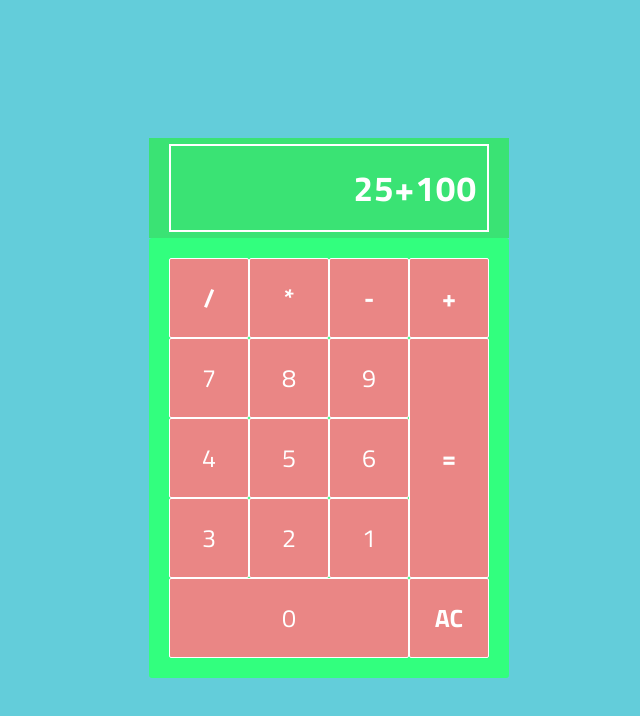
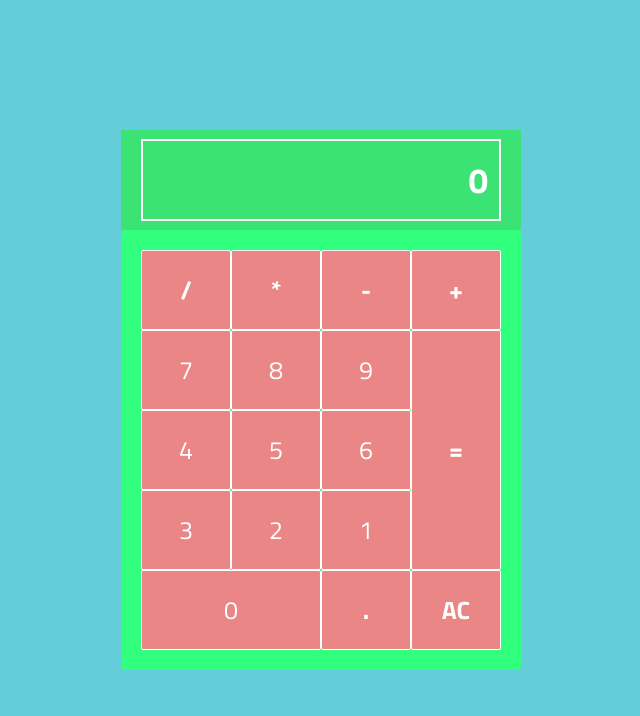
Before and after one commit to lubomfim/calculadora-react, a React app: page / in a window 1280 px wide. Shown: the whole page, without its empty margins (319-959 px from the left). Built offline with nearby package versions, Linux system fonts and the light colour scheme.

Commit message:
Update readme e estrutura de pastas

```diff
--- a/src/components/App.js
+++ /dev/null
@@ -1,8 +0,0 @@
-import "./App.css";
-import React from "react";
-
-const App = (props) => {
-  return <button className={props.type}>{props.value}</button>;
-};
-
-export default App;
--- /dev/null
+++ b/src/components/Buttons.css
@@ -0,0 +1,26 @@
+button {
+  cursor: pointer;
+  border: 1px solid white;
+  border-radius: 2px;
+  outline: none;
+
+  transition: all 0.5s ease;
+  background-color: #ea8685;
+  font-size: 25px;
+  color: white;
+  font-family: 'Titillium Web',
+    sans-serif;
+}
+
+
+button:active {
+  background-color: #f5cd79;
+}
+
+button:hover {
+  background-color: #f5cd79;
+}
+
+button:not(.number) {
+  font-weight: 700;
+}
--- /dev/null
+++ b/src/components/Buttons.jsx
@@ -0,0 +1,10 @@
+import "./Buttons.css";
+import React from "react";
+
+const Buttons = (props) => {
+  return (
+    <button className={props.type} onClick={e => props.click && props.click(props.value)}>{props.value}</button>
+  )
+};
+
+export default Buttons;
--- /dev/null
+++ b/src/components/Calculadora.css
@@ -0,0 +1,25 @@
+.main {
+  max-width: 400px;
+  min-width: 400px;
+  width: 98%;
+}
+
+.calculadora {
+  background-color: #32ff7e;
+  color: black;
+  padding: 20px;
+  border-radius: 3px;
+
+  display: grid;
+  grid-template-columns: repeat(4, 1fr);
+  grid-template-rows: repeat(5, 80px);
+}
+
+
+.zero {
+  grid-area: 5/ span 2;
+}
+
+.result {
+  grid-area: span 3 / 4
+}
--- /dev/null
+++ b/src/components/Calculadora.jsx
@@ -0,0 +1,98 @@
+import "./Calculadora.css";
+import React, { Component  } from "react";
+
+import Buttons from './Buttons'
+import Display from './Display'
+
+class Calculadora extends Component {
+  constructor(props) {
+    super(props)
+
+    this.state = {
+      display: '0',
+      valores: [0, 0],
+      current: 0,
+      operation: null,
+    }
+
+    this.limpar = this.limpar.bind(this)
+    this.addOperador = this.addOperador.bind(this)
+    this.addDigito = this.addDigito.bind(this)
+  }
+
+
+  limpar() {
+    this.setState(state => ({
+      display: '0',
+      valores: [0, 0],
+      operation: null
+    }))
+  }
+
+  addOperador(operacao) {
+   switch(operacao) {
+     case "+":
+     break;
+     case "-":
+     console.log(operacao)
+     break;
+     case "*":
+     console.log(operacao)
+     break;
+     case "/":
+     console.log(operacao)
+     break;
+     case "=":
+     console.log(operacao)
+     break;
+     default:
+     console.log(operacao)
+     break;
+
+   }
+  }
+
+  addDigito(n) {
+    if (n === '.' && this.state.inicial.includes('.')) {
+      return
+    } else {
+      this.setState(state => ({
+        display: state.display === '0' ? state.display = n : state.display += n
+      }))
+    }
+  }
+
+  render() {
+    return (
+   <div className="main">
+    <div className="display">
+      <Display operacao={this.state.display}/>
+    </div>
+    <div className="calculadora">
+      <Buttons value="/" type="symbol" click={this.addOperador}/>
+      <Buttons value="*" type="symbol" click={this.addOperador} />
+      <Buttons value="-" type="symbol" click={this.addOperador} />
+      <Buttons value="+" type="symbol" click={this.addOperador} />
+
+      <Buttons value="7" type="number" click={this.addDigito} />
+      <Buttons value="8" type="number" click={this.addDigito}/>
+      <Buttons value="9" type="number" click={this.addDigito}/>
+      <Buttons value="=" type="result" click={this.addOperador}/>
+
+      <Buttons value="4" type="number" click={this.addDigito}/>
+      <Buttons value="5" type="number" click={this.addDigito}/>
+      <Buttons value="6" type="number" click={this.addDigito}/>
+
+      <Buttons value="3" type="number" click={this.addDigito}/>
+      <Buttons value="2" type="number" click={this.addDigito}/>
+      <Buttons value="1" type="number" click={this.addDigito}/>
+
+      <Buttons value="." type="ponto" click={this.addDigito}/>
+      <Buttons value="0" type="number zero" click={this.addDigito}/>
+      <Buttons value="AC" type="limpar" click={this.limpar} />
+    </div>
+  </div>)
+  }
+};
+
+export default Calculadora;
--- /dev/null
+++ b/src/components/Display.css
@@ -0,0 +1,33 @@
+.display {
+  background-color: #3ae374;
+  min-height: 100px;
+  max-height: 100px;
+  padding: 0px 20px;
+  display: flex;
+  align-items: center;
+  justify-content: flex-end;
+
+  text-transform: uppercase;
+  font-weight: bold;
+
+  font-size: 35px;
+  color: white;
+  letter-spacing: 1px;
+  -webkit-touch-callout: none;
+  -webkit-user-select: none;
+  -khtml-user-select: none;
+  -moz-user-select: none;
+  -ms-user-select: none;
+  user-select: none;
+}
+
+.display__content {
+  border: 2px solid white;
+  width: 100%;
+  height: 58px;
+  display: flex;
+  align-items: center;
+  justify-content: flex-end;
+  padding: 10px 10px;
+  overflow: hidden;
+}
--- /dev/null
+++ b/src/components/Display.jsx
@@ -0,0 +1,8 @@
+import React from "react"
+import './Display.css'
+
+const Display = (props) => {
+  return <p className="display__content">{props.operacao}</p>
+}
+
+export default Display
--- a/src/index.css
+++ b/src/index.css
@@ -1,3 +1,10 @@
+* {
+  margin: 0px;
+  padding: 0px;
+  border: none;
+  background-origin: border-box;
+}
+
 body {
   background-color: #63cdda;
   display: flex;
@@ -9,74 +16,3 @@ body {
   font-family: 'Titillium Web',
   sans-serif;
 }
-
-button {
-  cursor: pointer;
-  border: 1px solid white;
-  border-radius: 2px;
-  outline: none;
-
-  transition: all 0.5s ease;
-  background-color: #ea8685;
-  font-size: 25px;
-  color: white;
-  font-family: 'Titillium Web',
-  sans-serif;
-}
-
-
-button:active {
-  background-color: #f5cd79;
-}
-
-button:hover {
-  background-color: #f5cd79;
-}
-
-button:not(.number) {
-  font-weight: 700;
-}
-
-.calculadora {
-  background-color: #32ff7e;
-  color: black;
-  padding: 20px;
-  border-radius: 3px;
-
-  display: grid;
-  grid-template-columns: repeat(4, 80px);
-  grid-template-rows: repeat(5, 80px)
-}
-
-
-.zero {
-  grid-area: 5/ span 3;
-}
-
-.result {
-  grid-area : span 3 / 4
-}
-
-.resultado {
-  background-color: #3ae374;
-  min-height: 100px;
-  max-height: 100px;
-  padding: 0px 20px;
-  display: flex;
-  align-items: center;
-  justify-content: flex-end;
-
-  text-transform: uppercase;
-  font-weight: bold;
-
-  font-size: 35px;
-  color: white;
-  letter-spacing: 1px;
-}
-
-.resultado__content {
-  border: 2px solid white;
-  width: 100%;
-  text-align: right;
-  padding: 15px 10px;
-}
--- a/src/index.js
+++ b/src/index.js
@@ -2,35 +2,6 @@ import React from "react";
 import ReactDOM from "react-dom";
 import "./index.css";
 
-import App from "./components/App";
+import Calculadora from "./components/Calculadora.jsx";
 
-ReactDOM.render(
-  <React.Fragment>
-    <div className="resultado">
-      <p className="resultado__content">25+100</p>
-    </div>
-    <div className="calculadora">
-      <App value="/" type="symbol" />
-      <App value="*" type="symbol" />
-      <App value="-" type="symbol" />
-      <App value="+" type="symbol" />
-
-      <App value="7" type="number" />
-      <App value="8" type="number" />
-      <App value="9" type="number" />
-      <App value="=" type="result" />
-
-      <App value="4" type="number" />
-      <App value="5" type="number" />
-      <App value="6" type="number" />
-
-      <App value="3" type="number" />
-      <App value="2" type="number" />
-      <App value="1" type="number" />
-
-      <App value="0" type="number zero" />
-      <App value="AC" type="limpar" />
-    </div>
-  </React.Fragment>,
-  document.getElementById("root")
-);
+ReactDOM.render(<Calculadora />, document.getElementById("root"));
```
Also changed, not shown: README.md, src/components/App.css (deleted), 1 other file.
